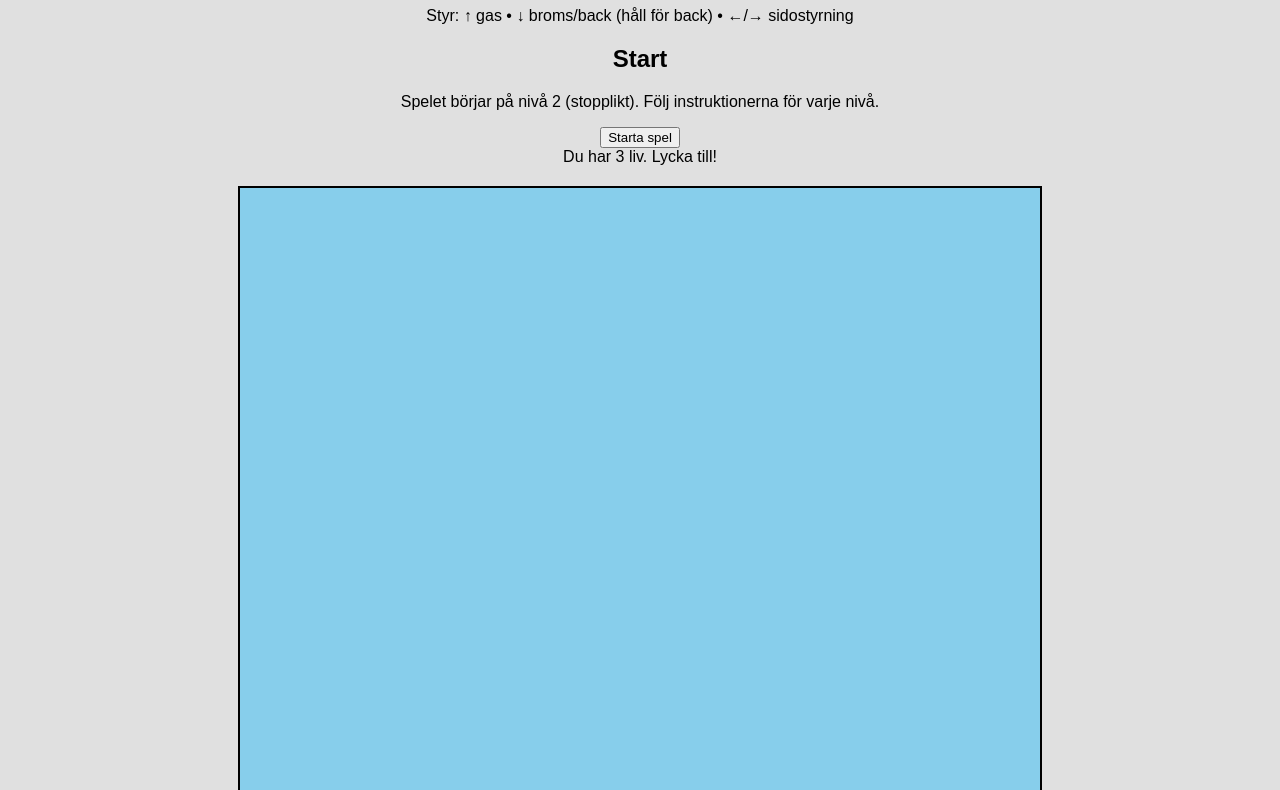
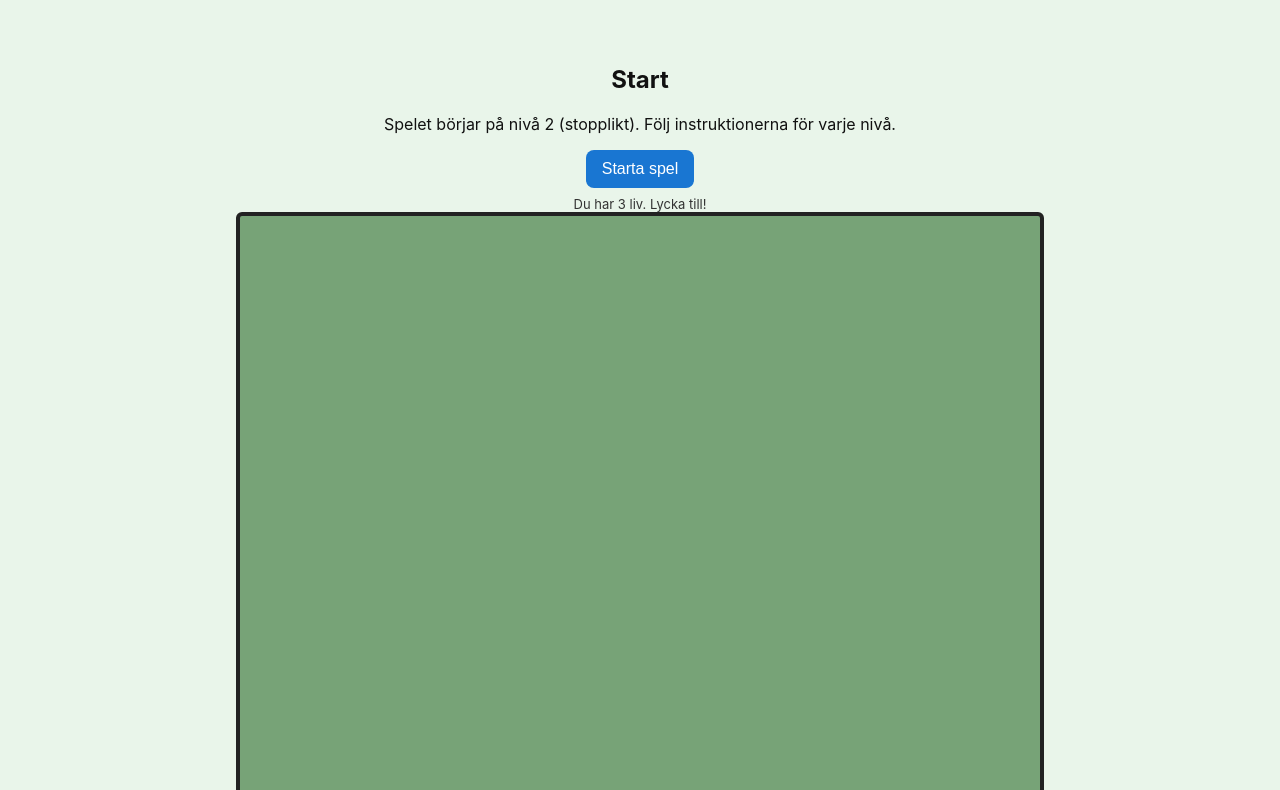
Before and after one commit to u3512858328-sudo/Hoppa-landa-svara-fr-gor, a plain HTML site: page index.html in a window 1280 px wide. Shown: the part 73-863 px from the top of the page. Drawn offline with Linux system fonts and the light colour scheme.

Commit message:
Update style.css

```diff
--- a/style.css
+++ b/style.css
@@ -1,12 +1,33 @@
-body {
-  font-family: Arial, sans-serif;
-  text-align: center;
-  background: #e0e0e0;
+:root{
+  --bg:#e9f5ea;
+  --road:#555;
+  --ui:#1976d2;
+  --panel: rgba(255,255,255,0.95);
 }
 
-canvas {
-  border: 2px solid #000;
-  background: #87CEEB; /* himmel */
-  display: block;
-  margin: 20px auto;
+*{box-sizing:border-box}
+body{
+  margin:0;
+  font-family: Inter, Arial, sans-serif;
+  background:var(--bg);
+  color:#111;
+  display:flex;
+  flex-direction:column;
+  min-height:100vh;
 }
+header{padding:12px 20px;background:var(--ui);color:#fff}
+header h1{margin:0;font-size:20px}
+.hint{opacity:.9;margin:6px 0 0;font-size:13px}
+
+main{flex:1;display:flex;flex-direction:column;align-items:center;justify-content:flex-start;padding:18px}
+.screen{max-width:760px;text-align:center;margin-top:30px}
+.btn{background:var(--ui);color:#fff;border:none;padding:10px 16px;border-radius:8px;font-size:16px;cursor:pointer}
+.btn:hover{filter:brightness(.95)}
+.small{font-size:13px;color:#333;margin-top:8px}
+
+#game{display:flex;flex-direction:column;align-items:center;gap:8px}
+#gameCanvas{background:#77a377;border:4px solid #222;border-radius:6px;display:block}
+.hud{background:var(--panel);padding:8px 12px;border-radius:8px;box-shadow:0 3px 10px rgba(0,0,0,.08);font-size:14px}
+
+footer{padding:10px 20px;text-align:center;font-size:13px;color:#333;background:rgba(255,255,255,0.6)}
+.hidden{display:none}
```
